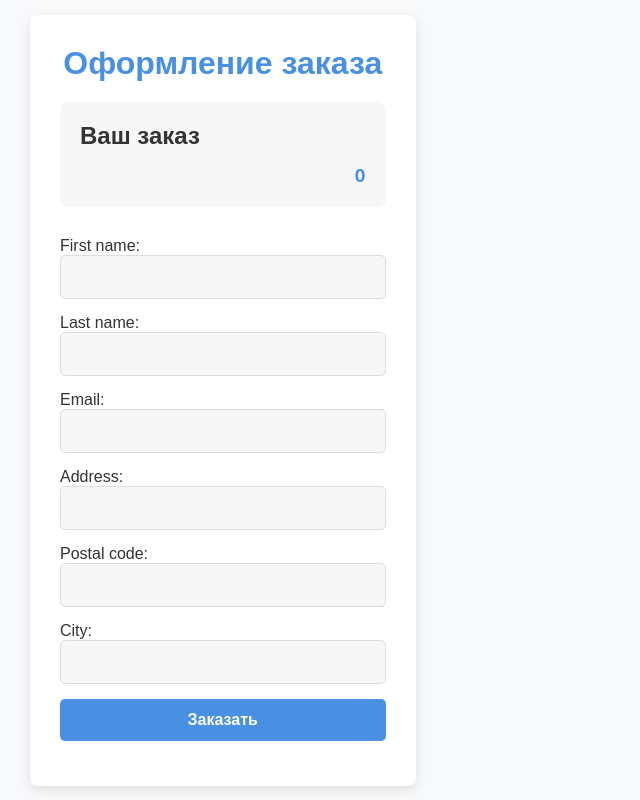
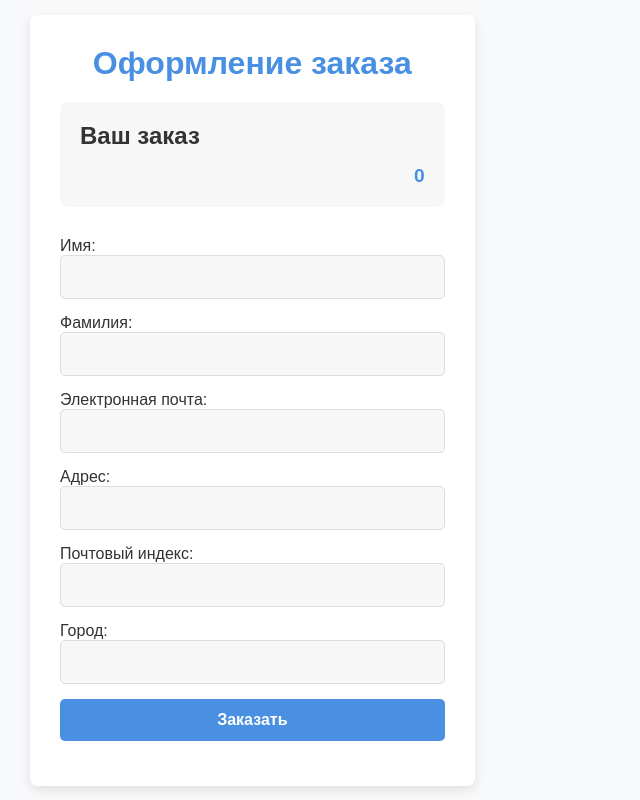
Before and after one commit to mastersturn/shop, a Django app: page /orders/create/ in a window 1280 px wide. Shown: the part 77-877 px from the top of the page, without its empty margins (0-640 px from the left). Run offline with Django 5.2, Linux system fonts and the light colour scheme; parts of the project's set-up code (start-up, migrations or seed data) failed here and were passed over.

Commit message:
правки стилей

```diff
--- a/myshop/orders/forms.py
+++ b/myshop/orders/forms.py
@@ -14,3 +14,11 @@
                     'postal_code': forms.TextInput(attrs={'class': 'form-input'}),
                     'city': forms.TextInput(attrs={'class': 'form-input'}),
                 }
+        labels = {
+            'first_name': 'Имя',
+            'last_name': 'Фамилия',
+            'email': 'Электронная почта',
+            'address': 'Адрес',
+            'postal_code': 'Почтовый индекс',
+            'city': 'Город',
+        }
--- a/myshop/shop/templates/shop/product/detail.html
+++ b/myshop/shop/templates/shop/product/detail.html
@@ -7,9 +7,11 @@
 <div class="product-container">
     <div class="product-detail">
         <img src="{% if product.image %}{{ product.image.url }}{% else %}{% static "img/no_image.png" %}{% endif %}">
-        <h1>{{ product.name }}</h1>
+        <div>
+            <h1>{{ product.name }}</h1>
+            <p class="description">{{ product.description }}</p>
+        </div>
     <!--<h2><a href="{{ product.category.get_absolute_url }}">{{ product.category }}</a></h2>-->
-        <p class="description">{{ product.description }}</p>
         <p class="price">${{ product.price }}</p>
         <div class="product-detail-form">
             <form action="{% url "cart:cart_add" product.id %}" method="post">
--- a/myshop/shop/templates/shop/product/list.html
+++ b/myshop/shop/templates/shop/product/list.html
@@ -25,8 +25,10 @@
                 <a href="{{ product.get_absolute_url }}">
                     <img src="{% if product.image %}{{ product.image.url }}{% else %}{% static "img/no_image.png" %}{% endif %}">
                 </a>
-                <a href="{{ product.get_absolute_url }}">{{ product.name }}</a><br>
-                ${{ product.price }}
+                <div class="description">
+                    <a href="{{ product.get_absolute_url }}">{{ product.name }}</a><br>
+                    ${{ product.price }}
+                </div>
             </div>
             {% endfor %}
         </div>
--- a/myshop/static/css/base.css
+++ b/myshop/static/css/base.css
@@ -252,6 +252,10 @@
     border-radius: 8px;
     text-align: center;
     transition: transform 0.2s ease, box-shadow 0.2s ease; /* Плавные эффекты при наведении */
+    display: flex;
+    flex-direction: column;
+    justify-content: space-between;
+    align-items: center;
 }
 /* Эффект при наведении на товар */
 .product-list .item:hover {
@@ -288,6 +292,11 @@
     margin-top: 5px;
 }
 
+/*Стиль для описания и цены в карточке*/
+.product-list .item .description {
+    text-align: center;
+    width: 100%;
+}
 /* ------------------------------Product Detail-------------------------------------------------- */
 /* Контейнер для детальной информации о продукте */
 .product-detail {
```
Also changed, not shown: myshop/db.sqlite3.
